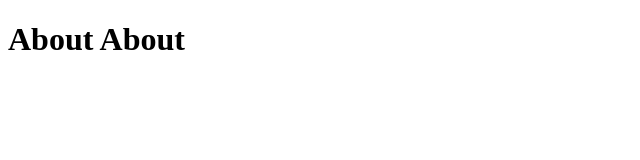
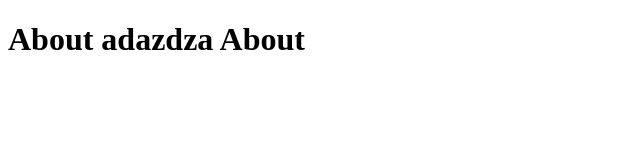
Before and after one commit to grosbill59/poe-git-test, a plain HTML site: page about.html in a window 1280 px wide. Shown: the whole page, without its empty margins (0-640 px from the left). Drawn offline with Linux system fonts and the light colour scheme.

Commit message:
modifABout

```diff
--- a/about.html
+++ b/about.html
@@ -7,7 +7,7 @@
     <title>About</title>
 </head>
 <body>
-        <h1>About About</h1>
+        <h1>About adazdza About</h1>
 
 </body>
 </html>
```
